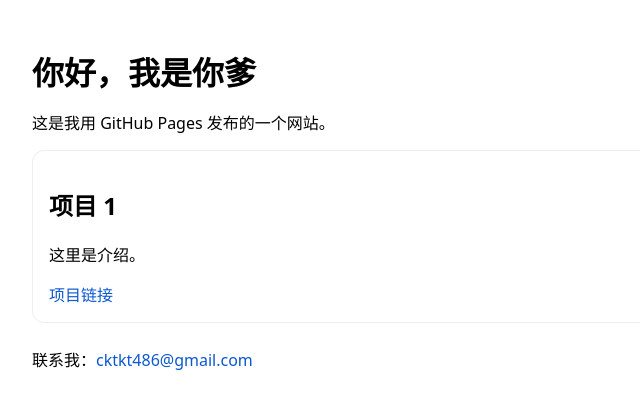
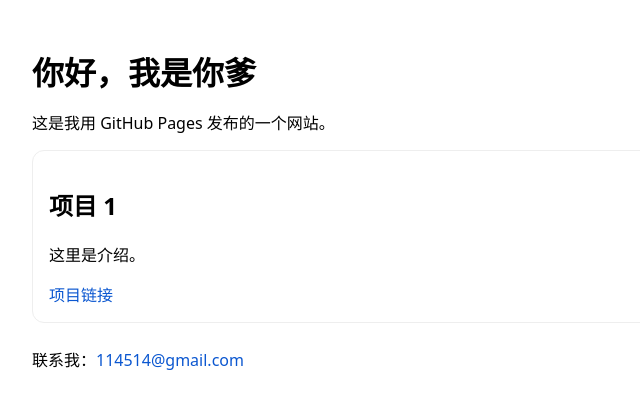
Before and after one commit to ckt486/test, a plain HTML site: page index.html in a window 1280 px wide. Shown: the full height of the page, 158-798 px from the left. Drawn offline with Linux system fonts and the light colour scheme.

Commit message:
Update index.html

```diff
--- a/index.html
+++ b/index.html
@@ -23,7 +23,7 @@
       <a href="#">项目链接</a>
     </div>
 
-    <p style="margin-top:24px;">联系我：<a href="mailto:cktkt486@gmail.com">cktkt486@gmail.com</a></p>
+    <p style="margin-top:24px;">联系我：<a href="mailto:114514@gmail.com">114514@gmail.com</a></p>
   </div>
 </body>
 
```
